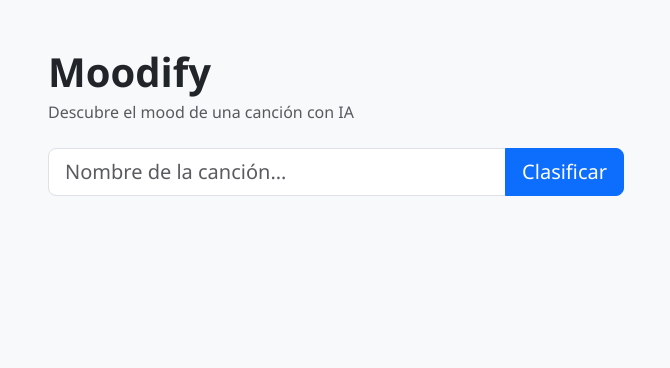
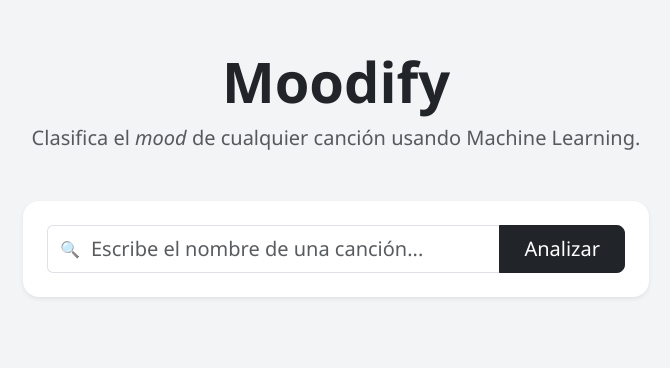
Before and after one commit to DSebas09/moodify, a Flask app: page / in a window 1280 px wide. Shown: the top 368 px of the page, without its empty margins (304-974 px from the left). Run offline with Flask 3, Linux system fonts and the light colour scheme; parts of the project's set-up code (start-up, migrations or seed data) failed here and were passed over.

Commit message:
refactor: implement autocomplete and improve custom styles in the interface

```diff
--- a/app/static/css/styles.css
+++ b/app/static/css/styles.css
@@ -1,27 +1,76 @@
 :root {
-  --happy:     #f59e0b;
+  --happy: #f59e0b;
   --energetic: #ef4444;
-  --chill:     #3b82f6;
-  --sad:       #6b7280;
+  --chill: #3b82f6;
+  --sad: #6b7280;
 }
 
-body { font-family: 'Segoe UI', sans-serif; }
+body {
+  font-family: 'Segoe UI', system-ui, -apple-system, sans-serif;
+  background-color: #f3f4f6 !important;
+}
 
-.mood-happy     { border-left: 6px solid var(--happy);     background: #fffbeb; }
+.mood-card {
+  transition: all 0.3s ease;
+  border-radius: 12px;
+}
+
+.mood-card:hover {
+  transform: translateY(-2px);
+  box-shadow: 0 10px 15px -3px rgba(0, 0, 0, 0.1) !important;
+}
+
+.mood-happy     { border-left: 6px solid var(--happy); background: #fffbeb; }
 .mood-energetic { border-left: 6px solid var(--energetic); background: #fef2f2; }
-.mood-chill     { border-left: 6px solid var(--chill);     background: #eff6ff; }
-.mood-sad       { border-left: 6px solid var(--sad);       background: #f9fafb; }
+.mood-chill     { border-left: 6px solid var(--chill); background: #eff6ff; }
+.mood-sad       { border-left: 6px solid var(--sad); background: #f9fafb; }
 
 .mood-badge {
-  font-size: 1.1rem;
+  font-size: 0.9rem;
+  letter-spacing: 0.5px;
   font-weight: 700;
-  padding: .4rem 1rem;
+  padding: 0.4rem 1rem;
   border-radius: 999px;
   display: inline-block;
   margin-bottom: 1rem;
+  box-shadow: 0 2px 4px rgba(0,0,0,0.1);
 }
 
-.badge-happy     { background: var(--happy);     color: #fff; }
+.badge-happy     { background: var(--happy); color: #fff; }
 .badge-energetic { background: var(--energetic); color: #fff; }
-.badge-chill     { background: var(--chill);     color: #fff; }
-.badge-sad       { background: var(--sad);       color: #fff; }
+.badge-chill     { background: var(--chill); color: #fff; }
+.badge-sad       { background: var(--sad); color: #fff; }
+
+.search-container {
+  position: relative;
+}
+
+.autocomplete-dropdown {
+  position: absolute;
+  top: 100%;
+  left: 0;
+  right: 0;
+  z-index: 1000;
+  background: white;
+  border-radius: 0.5rem;
+  box-shadow: 0 10px 15px -3px rgba(0, 0, 0, 0.1);
+  max-height: 300px;
+  overflow-y: auto;
+  display: none;
+  margin-top: 0.5rem;
+}
+
+.autocomplete-item {
+  padding: 0.75rem 1rem;
+  cursor: pointer;
+  border-bottom: 1px solid #f3f4f6;
+  transition: background-color 0.2s;
+}
+
+.autocomplete-item:last-child {
+  border-bottom: none;
+}
+
+.autocomplete-item:hover, .autocomplete-item.active {
+  background-color: #f9fafb;
+}
--- a/app/templates/index.html
+++ b/app/templates/index.html
@@ -6,36 +6,61 @@
   <link href="https://cdn.jsdelivr.net/npm/bootstrap@5.3.0/dist/css/bootstrap.min.css" rel="stylesheet">
   <link href="{{ url_for('static', filename='css/styles.css') }}" rel="stylesheet">
 </head>
-<body class="bg-light">
+<body>
 
-<div class="container py-5" style="max-width: 600px;">
-  <h1 class="fw-bold mb-1">Moodify</h1>
-  <p class="text-muted mb-4">Descubre el mood de una canción con IA</p>
+<div class="container py-5" style="max-width: 650px;">
+  <div class="text-center mb-5">
+    <h1 class="display-4 fw-bold text-dark mb-2">Moodify</h1>
+    <p class="lead text-muted">Clasifica el <i>mood</i> de cualquier canción usando Machine Learning.</p>
+  </div>
 
-  <form method="POST">
-    <div class="input-group mb-3">
-      <input type="text" name="track_name" class="form-control form-control-lg"
-             placeholder="Nombre de la canción..." required>
-      <button class="btn btn-primary btn-lg" type="submit">Clasificar</button>
+  <div class="card shadow-sm border-0 mb-4 rounded-4">
+    <div class="card-body p-4">
+      <form method="POST" id="search-form">
+        <div class="search-container">
+          <div class="input-group">
+            <span class="input-group-text bg-white border-end-0 text-muted">🔍</span>
+            <input type="text" id="track_name" name="track_name"
+                   class="form-control form-control-lg border-start-0 ps-0 shadow-none"
+                   placeholder="Escribe el nombre de una canción..." autocomplete="off" required>
+            <button class="btn btn-dark btn-lg px-4" type="submit">Analizar</button>
+          </div>
+
+          <div id="autocomplete-results" class="autocomplete-dropdown border"></div>
+          <input type="hidden" id="track_id" name="track_id">
+        </div>
+      </form>
     </div>
-  </form>
+  </div>
 
   {% if error %}
-    <div class="alert alert-danger">{{ error }}</div>
+    <div class="alert alert-danger shadow-sm border-0 rounded-3 d-flex align-items-center" role="alert">
+      <span class="me-2">⚠️</span> {{ error }}
+    </div>
   {% endif %}
 
+  <!-- Multiple Choices (Fallback if the user does not use autocomplete) -->
   {% if options %}
-  <div class="card border-0 shadow-sm mt-3">
+  <div class="card border-0 shadow-sm mt-4 rounded-4">
+    <div class="card-header bg-white border-bottom-0 pt-4 pb-0">
+      <h6 class="fw-bold text-muted text-uppercase mb-0">Resultados encontrados</h6>
+    </div>
     <div class="card-body">
-      <p class="fw-semibold mb-3">Encontramos varias canciones con ese nombre, elige una:</p>
       <form method="POST">
-        {% for opt in options %}
-        <button type="submit" name="track_index" value="{{ opt.index }}"
-                class="btn btn-outline-secondary w-100 text-start mb-2">
-          <strong>{{ opt.track_name }}</strong>
-          <span class="text-muted"> — {{ opt.artists }}</span>
-        </button>
-        {% endfor %}
+        <div class="list-group list-group-flush">
+          {% for opt in options %}
+          <button type="submit" name="track_id" value="{{ opt.track_id }}"
+                  class="list-group-item list-group-item-action border-0 py-3 rounded-3 mb-1 bg-light">
+            <div class="d-flex justify-content-between align-items-center">
+              <div>
+                <strong class="d-block text-dark">{{ opt.track_name }}</strong>
+                <small class="text-muted">{{ opt.artists }}</small>
+              </div>
+              <span class="text-primary small">Seleccionar →</span>
+            </div>
+          </button>
+          {% endfor %}
+        </div>
       </form>
     </div>
   </div>
@@ -43,40 +68,51 @@
 
   {% if result %}
   {% set mood = result.mood %}
-  <div class="card border-0 shadow-sm mood-{{ mood }}">
-    <div class="card-body p-4">
+  <div class="card border-0 shadow-sm mood-card mood-{{ mood }} mt-4">
+    <div class="card-body p-4 p-md-5">
 
-      <span class="mood-badge badge-{{ mood }}">{{ mood | upper }}</span>
+      <div class="d-flex justify-content-between align-items-start mb-4">
+        <div>
+          <h3 class="fw-bold mb-1 text-dark">{{ result.track_name }}</h3>
+          <h6 class="text-secondary mb-0">{{ result.artists }}</h6>
+        </div>
+        <span class="mood-badge badge-{{ mood }}">{{ mood | upper }}</span>
+      </div>
 
-      <h5 class="fw-bold mb-0">{{ result.track_name }}</h5>
-      <p class="text-muted mb-3">{{ result.artists }}</p>
+      <hr class="opacity-25 mb-4">
 
-      <hr>
+      <h6 class="text-uppercase text-muted fw-bold small mb-3">Audio Features</h6>
 
       {% for key in ["valence", "energy", "danceability"] %}
       {% set val = result.features[key] %}
-      <div class="mb-2">
+      <div class="mb-3">
         <div class="d-flex justify-content-between small mb-1">
-          <span class="text-capitalize fw-semibold">{{ key }}</span>
-          <span>{{ val }}</span>
+          <span class="text-capitalize fw-semibold text-secondary">{{ key }}</span>
+          <span class="fw-bold text-dark">{{ (val * 100) | round | int }}%</span>
         </div>
-        <div class="progress" style="height: 8px;">
+        <div class="progress rounded-pill" style="height: 8px; background-color: rgba(0,0,0,0.05);">
           <!-- prettier-ignore -->
-          <div class="progress-bar"
-               style="width: {{ (val * 100) | round }}%; background: var(--{{ mood }});">
+          <div class="progress-bar rounded-pill"
+               style="width: {{ (val * 100) | round }}%; background-color: var(--{{ mood }});">
           </div>
         </div>
       </div>
       {% endfor %}
 
-      <p class="mt-3 mb-0 small text-muted">
-        Tempo: <strong>{{ result.features.tempo }} BPM</strong>
-      </p>
+      <div class="mt-4 pt-3 border-top border-light d-flex justify-content-between align-items-center">
+        <div class="small text-muted">
+          Tempo
+        </div>
+        <div class="fw-bold text-dark">
+          {{ result.features.tempo | round(1) }} BPM
+        </div>
+      </div>
 
     </div>
   </div>
   {% endif %}
 </div>
 
+<script src="{{ url_for('static', filename='js/autocomplete.js') }}"></script>
 </body>
 </html>
```
